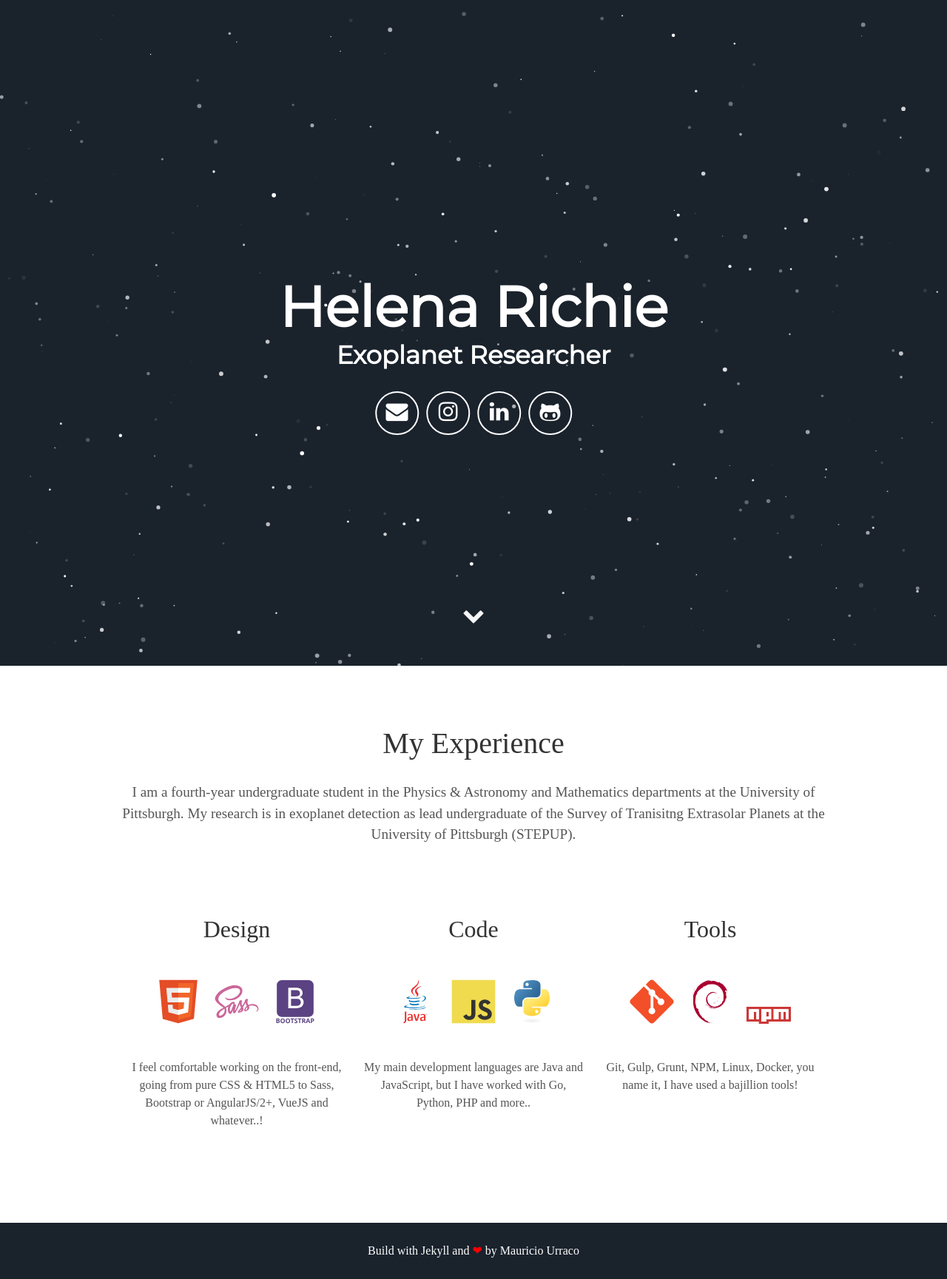
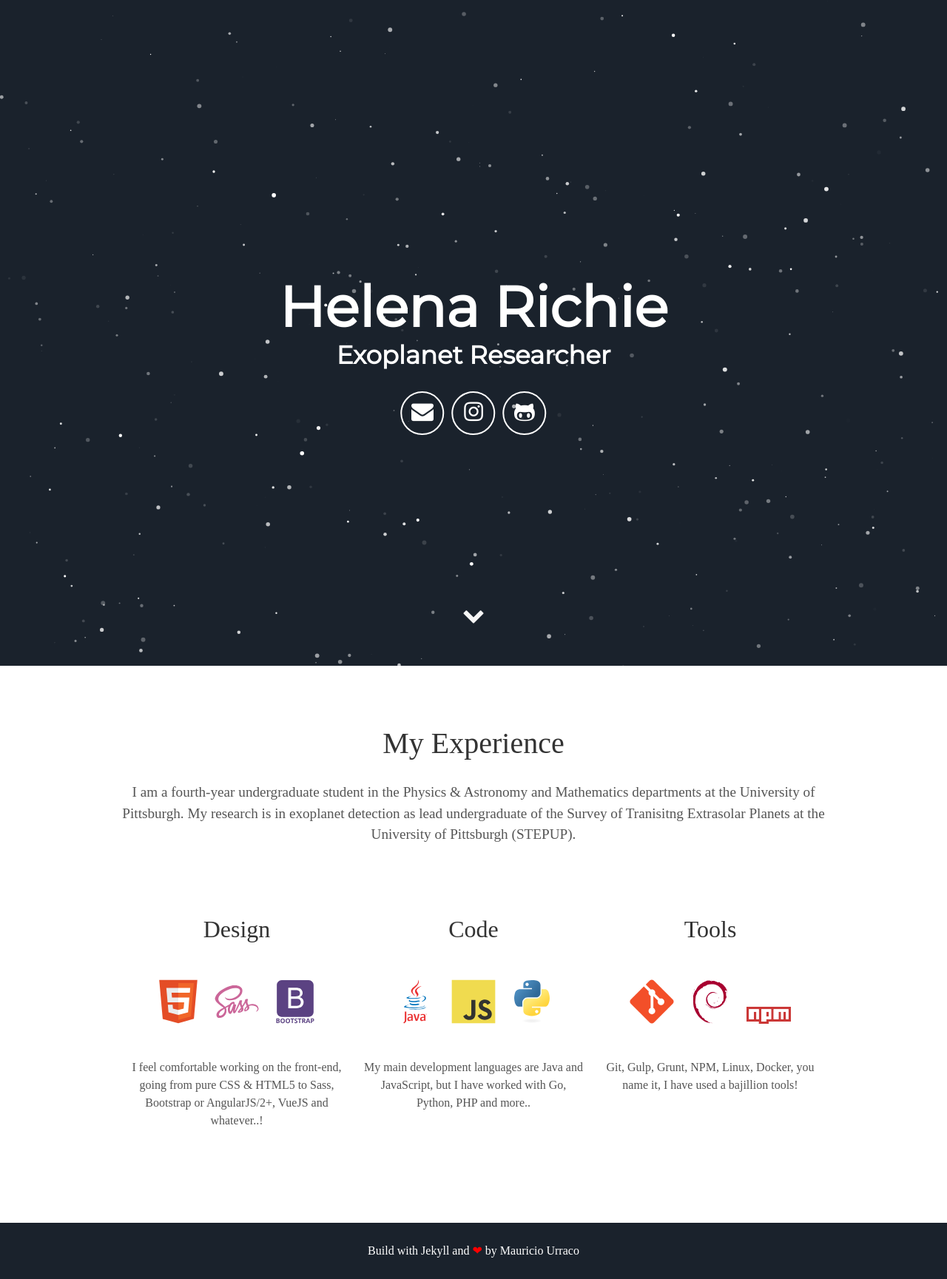
Before and after one commit to murraco/jekyll-theme-minimal-resume, a Jekyll site: the page built from index.html, in a window 1280 px wide. Shown: the whole page at 74% size. Built offline with Jekyll 4.4.1, drawn with Linux system fonts in a browser that asks for light colours; some web fonts are replaced.

Commit message:
Update header.html

```diff
--- a/_includes/header.html
+++ b/_includes/header.html
@@ -7,7 +7,6 @@
       <div class="header-icons">
         <a aria-label="Send email" href="mailto:helenarichie@gmail.com"><i class="icon fa fa-envelope"></i></a>
         <a aria-label="My Instagram" target="_blank" href="https://www.instagram.com/astrohelena/"><i class="icon fa fa-instagram" aria-hidden="true"></i></a>
-        <a aria-label="My LinkedIn" target="_blank" href="https://www.linkedin.com/in/murraco"><i class="icon fa fa-linkedin" aria-hidden="true"></i></a>
         <a aria-label="My Github" target="_blank" href="https://github.com/helenarichie"><i class="icon fa fa-github-alt" aria-hidden="true"></i></a>
       </div>
       <div class="header-links">
```
